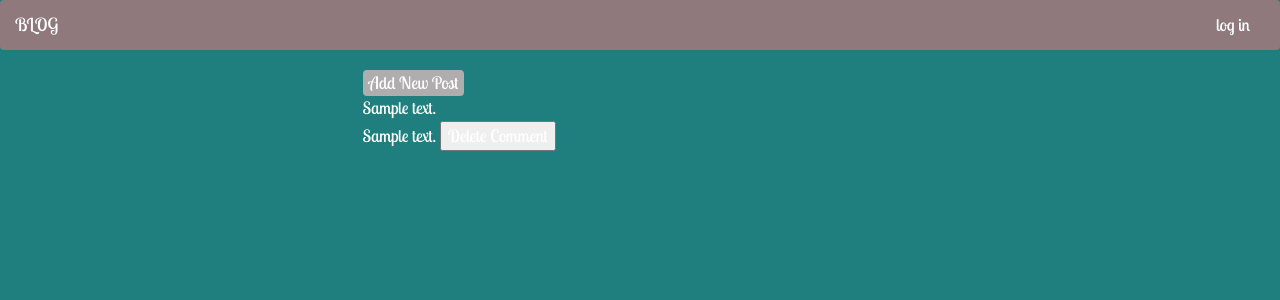
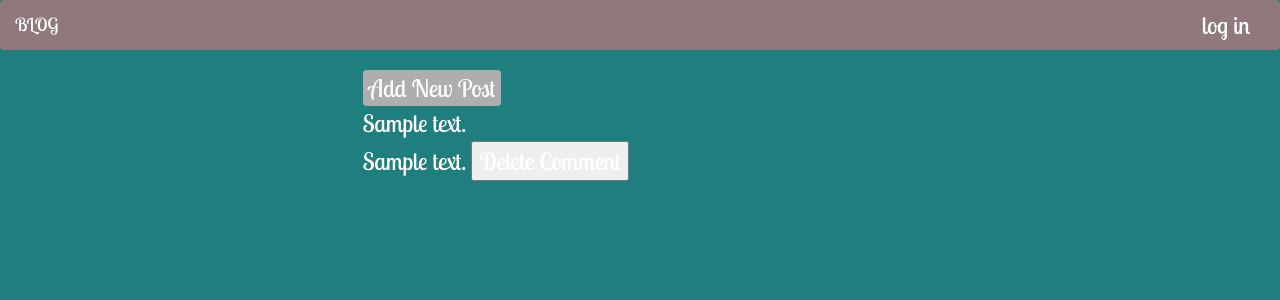
Before and after one commit to debbyne/blog, a Flask app: page / in a window 1280 px wide. Shown: the top 300 px of the page. Run offline with Flask 2, Linux system fonts and the light colour scheme; tables that the repository leaves empty hold one stand-in row (values such as "Sample post"); data that the repository does not hold is empty; some libraries are stand-ins or nearby versions.

Commit message:
delpoyment2

```diff
--- a/app/templates/index.html
+++ b/app/templates/index.html
@@ -45,7 +45,7 @@
                    {% endif %}
                    {% for comment in comments %}
                    {{comment.comment}}
-                    <button class="del">
+                    <button class="delete_btn">
                         Delete Comment
                     </button> <br>
                    {% endfor %}
@@ -61,7 +61,7 @@
 <style>
     *{
         font-family: 'Lobster Two', cursive;
-        font-size: 17px;
+        font-size: 24px;
     }
     body{
         background-color: rgb(31, 126, 126);
@@ -87,7 +87,7 @@
     .dropdown{
         color: white;
     }
-    .dropdown del{
+    .dropdown delete-btn{
         background-color: rgb(143, 121, 125);
         color: white;
     }
```
